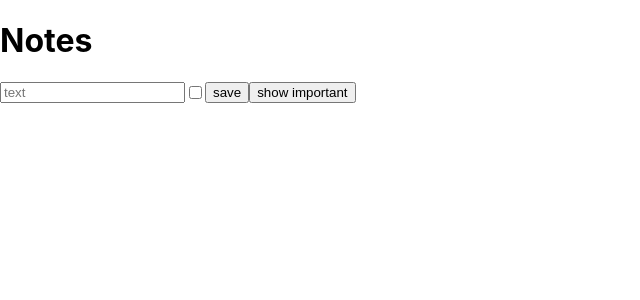
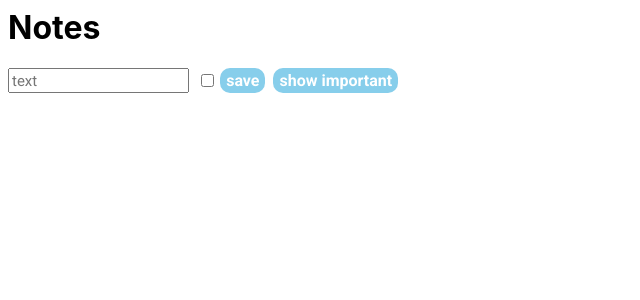
Before and after one commit to vovamishenskiy/notes-app, a React (Create React App) app: page / in a window 1280 px wide. Shown: the top 300 px of the page, without its empty margins (0-640 px from the left). Built offline with nearby package versions, Linux system fonts and the light colour scheme.

Commit message:
notes item styling and some updates

```diff
--- a/package.json
+++ b/package.json
@@ -6,6 +6,7 @@
     "@testing-library/jest-dom": "^5.16.5",
     "@testing-library/react": "^13.4.0",
     "@testing-library/user-event": "^13.5.0",
+    "jquery": "^3.6.4",
     "react": "^18.2.0",
     "react-dom": "^18.2.0",
     "react-scripts": "^5.0.1",
--- a/src/App.css
+++ b/src/App.css
@@ -1,22 +1,58 @@
+@import url("https://fonts.googleapis.com/css2?family=Roboto:wght@100;300;400;500;700&display=swap");
+
 .App {
   text-align: center;
+}
+
+.header {
+  margin-top: 0;
+}
+
+.notes-container {
+  margin: 0.5em;
 }
 
 .notes-form-container {
   display: flex;
   flex-direction: row;
   justify-content: flex-start;
-  align-items: baseline;
 }
 
 .notes-form {
   display: flex;
 }
 
+.notes-form #form-submit-btn,
+.notes-form input {
+  margin-right: 0.5em;
+}
+
 .notes-list {
   width: 400px;
+  padding-left: 0.5em;
+  list-style: none;
 }
 
 .notes-list-item {
-  padding: 0.5em 0;
+  padding: 0.5em;
+  margin: 0.5em;
+  background: lightgray;
+  border-radius: 12px;
 }
+
+.notes-container button {
+  font-family: 'Roboto', sans-serif;
+  font-size: 16px;
+  border: 0;
+  background: skyblue;
+  color: white;
+  font-weight: 700;
+  width: auto;
+  height: 25px;
+  border-radius: 10px;
+}
+
+.form-text-input {
+  font-size: 15px;
+  font-family: 'Roboto', sans-serif;
+}
--- a/src/App.js
+++ b/src/App.js
@@ -27,10 +27,8 @@ const App = (props) => {
 
   const handleNoteChange = (event) => setNewNote(event.target.value)
 
-
-
   return (
-    <div>
+    <div className='notes-container'>
       <Header text='Notes' />
       <Form addNote={addNote} newNote={newNote} handleNoteChange={handleNoteChange} isImportant={isImportant} setImportant={setImportant} setShowAll={setShowAll} showAll={showAll} />
       <NoteList showAll={showAll} notes={notes} />
--- a/src/components/Form.js
+++ b/src/components/Form.js
@@ -2,9 +2,9 @@ const Form = ({ addNote, newNote, handleNoteChange, isImportant, setImportant, s
     return (
         <div className='notes-form-container'>
             <form onSubmit={addNote} className='notes-form'>
-                <input value={newNote} onChange={handleNoteChange} placeholder={'text'} />
+                <input value={newNote} onChange={handleNoteChange} placeholder={'text'} className='form-text-input' />
                 <input checked={isImportant} onChange={() => setImportant(prev => !prev)} value={isImportant} type='checkbox' />
-                <button type='submit'>save</button>
+                <button type='submit' id='form-submit-btn'>save</button>
             </form>
             <button onClick={() => setShowAll(!showAll)}>show {showAll ? 'important' : 'all'}</button>
         </div>
--- a/src/components/Header.js
+++ b/src/components/Header.js
@@ -1,5 +1,5 @@
 const Header = ({ text }) => {
-    return <h1>{text}</h1>
+    return <h1 className="header">{text}</h1>
 }
 
 export default Header
--- a/src/components/Note.js
+++ b/src/components/Note.js
@@ -1,4 +1,11 @@
+import $ from 'jquery'
+
 const Note = ({ note }) => {
+    $('.notes-list-item').hover(function(){
+        console.log('item hover');
+        $('.notes-list-item').css("background-color", "gray")
+    })
+
     return (
         <li className="notes-list-item">{note.content}</li>
     )
```
Also changed, not shown: 1 other file (tests, documents, lock files or other folders).
